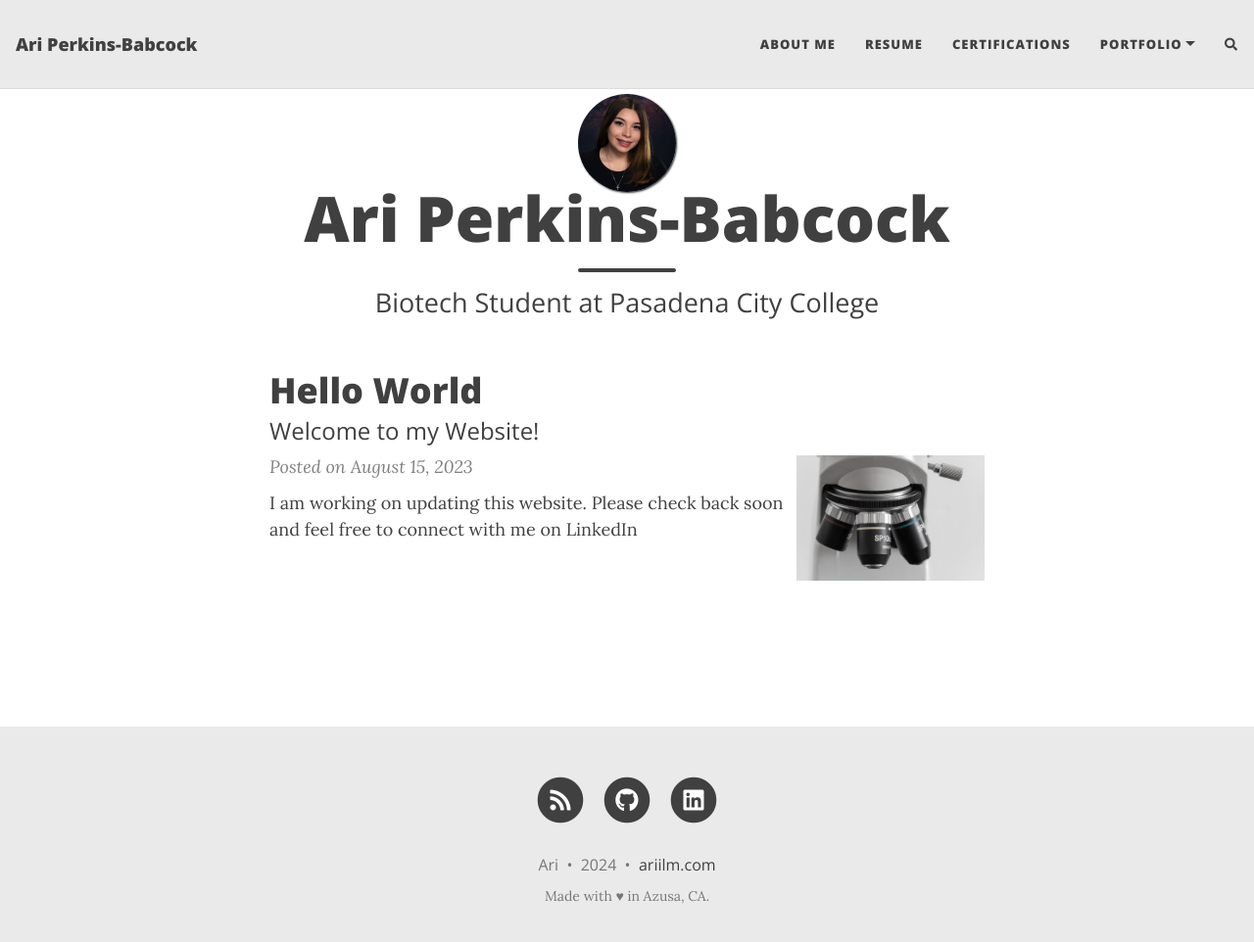
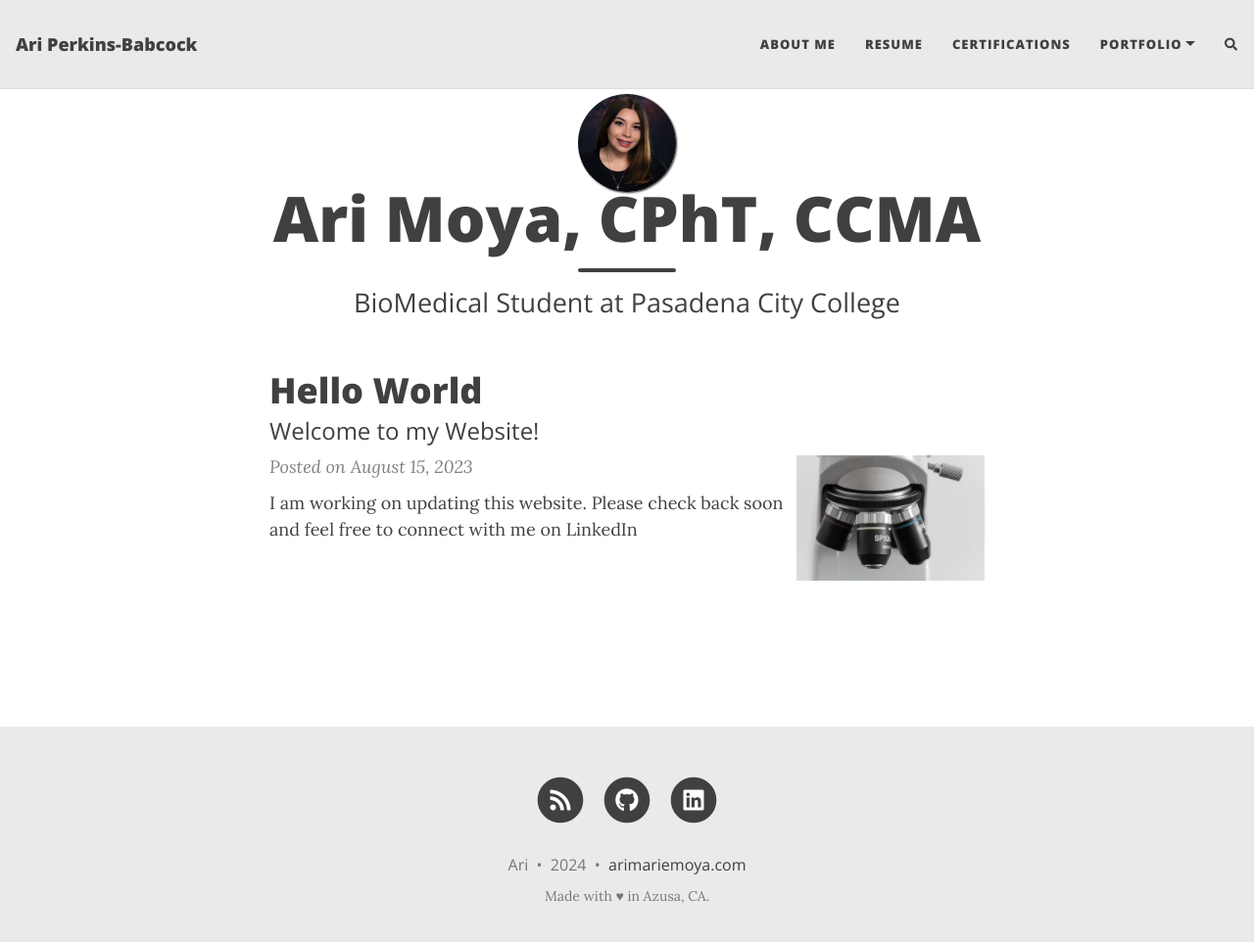
Before and after one commit to aiybusp/aiybusp.github.io, a Jekyll site: the page built from index.html, in a window 1280 px wide and 976 px high. Shown: the top 962 px of the window at 98% size. Built offline with Jekyll 4.4.1, drawn with Linux system fonts in a browser that asks for light colours; nearby versions of some CDN libraries; the list of posts is cut into pages by our own code; comment, search, counter and statistics services are not loaded.

Commit message:
nasa push 2

```diff
--- a/_config.yml
+++ b/_config.yml
@@ -32,7 +32,7 @@ share-links-active:
   linkedin: true
   vk: false
 
-url-pretty: "ariilm.com"
+url-pretty: "arimariemoya.com"
 excerpt_length: 50
 feed_show_excerpt: true
 feed_show_tags: true
--- a/index.html
+++ b/index.html
@@ -1,5 +1,5 @@
 ---
 layout: home
-title: Ari Perkins-Babcock
-subtitle: Biotech Student at Pasadena City College
+title: Ari Moya, CPhT, CCMA
+subtitle: BioMedical Student at Pasadena City College
 ---
```
Also changed, not shown: nasa-internship.md (+1 -1 lines), 1 other file.
